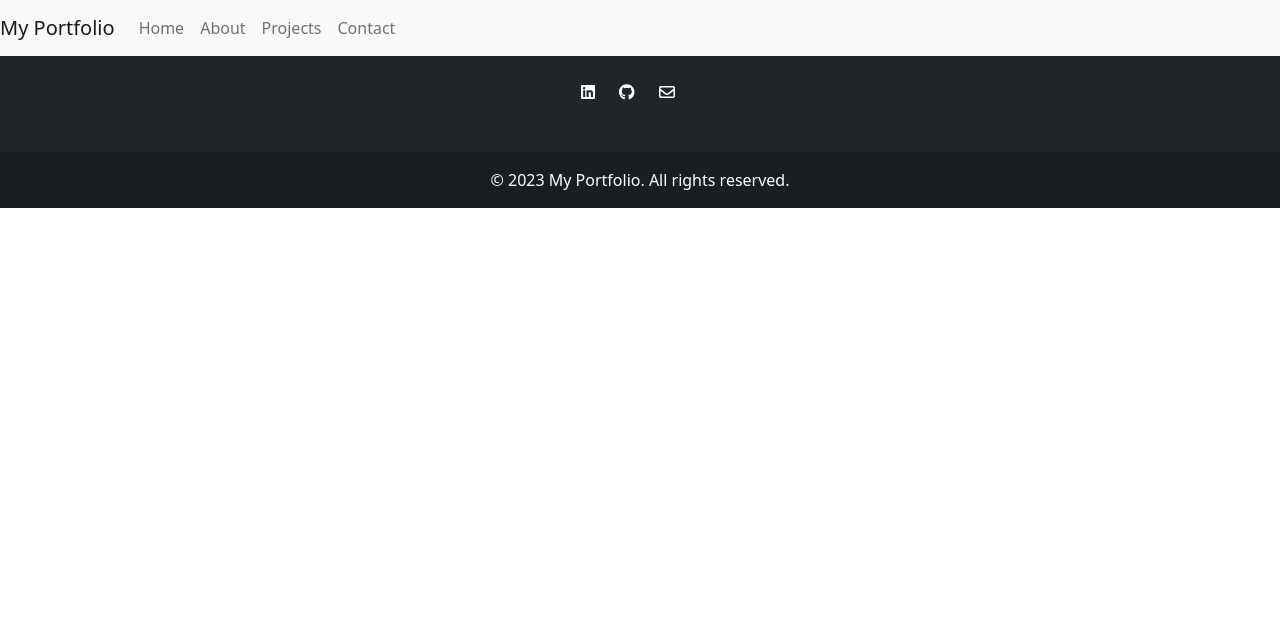
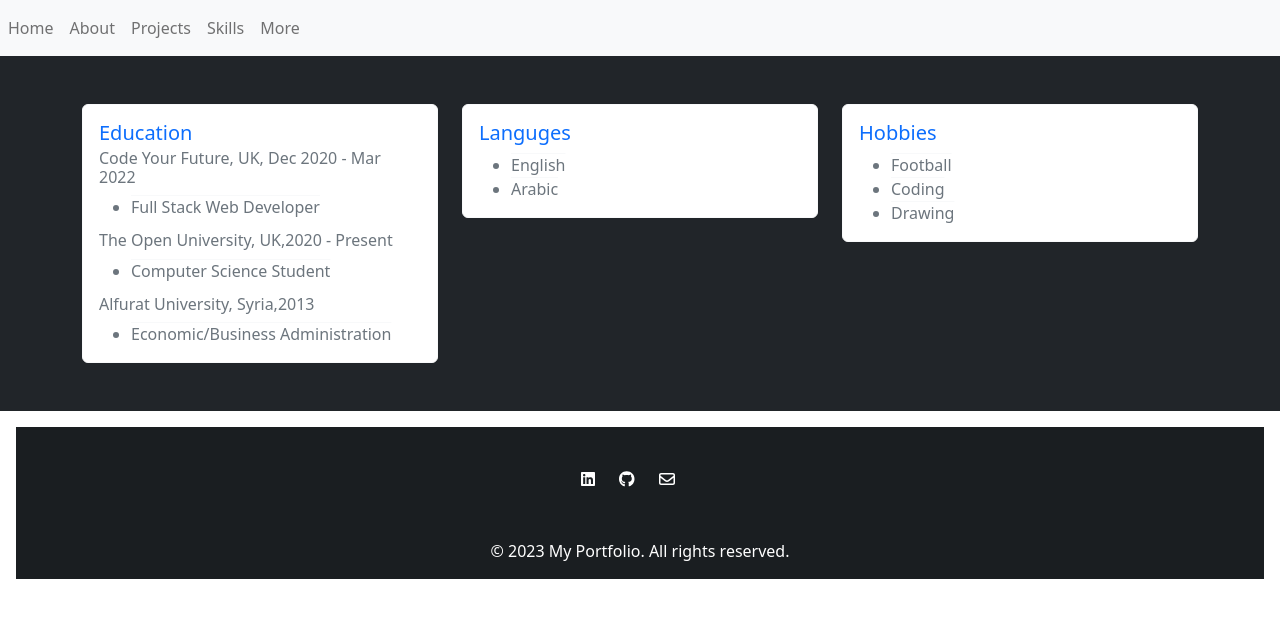
Before and after one commit to Mohammedal-abdulhamid/my-portfolio, a React (Create React App) app: page /more in a window 1280 px wide. Shown: the top 618 px of the page. Built offline with nearby package versions, Linux system fonts and the light colour scheme.

Commit message:
adding new pages

```diff
--- a/src/App.css
+++ b/src/App.css
@@ -1,5 +1,7 @@
 .App {
   text-align: center;
+  /* scrollbar-color: white; */
+
 }
 
 .App-logo {
--- a/src/App.js
+++ b/src/App.js
@@ -3,10 +3,11 @@ import { BrowserRouter , Routes,Route } from 'react-router-dom';
 import Home from './pages/home/Home';
 import About from './pages/About';
 import Projects from './pages/Projects';
-import Contact from './pages/Contact';
+import More from './pages/More';
 import './App.css';
 import NavBar from './pages/home/NavBar';
 import Footer from './pages/Footer';
+import Skills from './pages/home/Skills';
 
 function App() {
   return (
@@ -15,8 +16,10 @@ function App() {
     <Routes>
         <Route path="/" element={<Home />} />
         <Route path="/about" element={<About />} />
+        {/* <Route path="/experience" element={<Experience />} /> */}
         <Route path="/projects" element={<Projects />} />
-        <Route path="/contact" element={<Contact />} />
+        <Route path="/skills" element={<Skills />} />
+        <Route path="/more" element={<More />} />
       </Routes>
       <Footer />
       </BrowserRouter>
--- a/src/pages/About.js
+++ b/src/pages/About.js
@@ -23,7 +23,7 @@ const AboutPage = () => {
               Agile environment. One of my favorite projects was building a web
               application that allowed users to create and customize their own
               workout plans. In my free time, I enjoy exploring new technologies
-              and contributing to open-source projects. I am passionate about
+              specially AI and machine learning. I am passionate about
               using my skills to make a positive impact in the world and I am
               excited to see what the future holds for me in the world of tech.
             </p>
--- a/src/pages/Contact.js
+++ /dev/null
@@ -1,9 +0,0 @@
-import React from 'react'
-
-function Contact() {
-  return (
-    <div>Contact</div>
-  )
-}
-
-export default Contact
--- a/src/pages/Footer.js
+++ b/src/pages/Footer.js
@@ -7,7 +7,9 @@ import './Footer.css';
 
 function Footer() {
   return (
-    <footer className="bg-dark text-center text-white">
+    <footer className="bg-dark text-center m-3 text-white" style={{ backgroundColor:'inherit'}}>
+
+      <div className="text-center p-3" style={{ backgroundColor: 'rgba(0, 0, 0, 0.2)' }}>
       <div className="container p-4">
         <section className="mb-4">
           <a href="https://www.linkedin.com/in/mohammed-alabdulhamid-445455209/" className="me-4 text-reset">
@@ -21,7 +23,6 @@ function Footer() {
           </a>
         </section>
       </div>
-      <div className="text-center p-3" style={{ backgroundColor: 'rgba(0, 0, 0, 0.2)' }}>
         © {new Date().getFullYear()} My Portfolio. All rights reserved.
       </div>
     </footer>
--- /dev/null
+++ b/src/pages/More.js
@@ -0,0 +1,92 @@
+import React from "react";
+
+function More() {
+  return (
+    <section id="projects" class="bg-dark text-light py-5">
+      <div class="container">
+        {/* More card */}
+        <div class="row">
+          {/* Card for Education */}
+          <div class="col-md-6 col-lg-4 mb-8">
+            <div class="card border-light">
+              <div class="card-body">
+                <h5 class="card-title text-primary">Education</h5>
+                <h6 class="card-subtitle mb-2 text-muted">
+                  Code Your Future, UK, Dec 2020 - Mar 2022
+                </h6>
+                <ul class="card-text">
+                  <li class="projectText text-muted ">
+                    Full Stack Web Developer
+                  </li>
+                </ul>
+                <h6 class="card-subtitle mb-2 text-muted">
+                  The Open University, UK,2020 - Present
+                </h6>
+                <ul class="card-text">
+                  <li class="projectText text-muted ">
+                    Computer Science Student
+                  </li>
+                </ul>
+                <h6 class="card-subtitle mb-2 text-muted">
+                  Alfurat University, Syria,2013
+                </h6>
+                <ul class="card-text">
+                  <li class="projectText text-muted ">
+                    Economic/Business Administration
+                  </li>
+                </ul>
+              </div>
+            </div>
+          </div>
+        {/* </div> */}
+        {/* <div class="row"> */}
+          {/* Card for Languages */}
+          <div class="col-md-6 col-lg-4 mb-4">
+            <div class="card border-light">
+              <div class="card-body">
+                <h5 class="card-title text-primary">Languges</h5>
+
+                <ul class="card-text">
+                  <li class="projectText text-muted ">
+                    English
+                  </li>
+                  <li class="projectText text-muted ">
+                    Arabic
+                  </li>
+                </ul>
+
+
+              </div>
+            </div>
+          </div>
+        {/* </div> */}
+        {/* <div class="row"> */}
+          {/* Card for Hobbies */}
+          <div class="col-md-6 col-lg-4 mb-4">
+            <div class="card border-light">
+              <div class="card-body">
+                <h5 class="card-title text-primary">Hobbies</h5>
+
+                <ul class="card-text">
+                  <li class="projectText text-muted ">
+                    Football
+                  </li>
+                  <li class="projectText text-muted ">
+                    Coding
+                  </li>
+                  <li class="projectText text-muted ">
+                    Drawing
+                  </li>
+                </ul>
+
+
+              </div>
+            </div>
+          </div>
+        </div>
+      </div>
+    </section>
+  );
+}
+
+export default More;
--- a/src/pages/Projects.js
+++ b/src/pages/Projects.js
@@ -44,7 +44,70 @@ function Projects() {
               </div>
             </div>
           </div>
-
+                {/* Card for Caritas Education */}
+          <div class="col-md-6 col-lg-4 mb-4">
+            <div class="card border-light">
+              <div class="card-body">
+                <h5 class="card-title text-primary">Caritas Education</h5>
+                <h6 class="card-subtitle mb-2 text-muted">Gatsby, Contentful, TailWind, GraphQL, Jest, Figma, Netlify</h6>
+                <ul class="card-text">
+                  <li class ="projectText text-muted">Set a daily stand-up and task distribution.</li>
+                  <li class ="projectText text-muted " >Worked with a team to design the layout of the webpage using Wireframe.</li>
+                  <li class ="projectText text-muted  ">Set meetings with the customer at each stage of the work to get his feedback.</li>
+                  <li class ="projectText text-muted ">Coded the testing part using Jest Testing Library and carried out some debugging.</li>
+                </ul>
+                <a href="https://github.com/Mohammedal-abdulhamid/caritas-final-project" class="card-link text-primary" target="_blank">View on GitHub</a>
+              </div>
+            </div>
+            </div>
+             {/* Card for Caritas Education */}
+          <div class="col-md-6 col-lg-4 mb-4">
+            <div class="card border-light">
+              <div class="card-body">
+                <h5 class="card-title text-primary">Caritas Education</h5>
+                <h6 class="card-subtitle mb-2 text-muted">Gatsby, Contentful, TailWind, GraphQL, Jest, Figma, Netlify</h6>
+                <ul class="card-text">
+                  <li class ="projectText text-muted">Set a daily stand-up and task distribution.</li>
+                  <li class ="projectText text-muted " >Worked with a team to design the layout of the webpage using Wireframe.</li>
+                  <li class ="projectText text-muted  ">Set meetings with the customer at each stage of the work to get his feedback.</li>
+                  <li class ="projectText text-muted ">Coded the testing part using Jest Testing Library and carried out some debugging.</li>
+                </ul>
+                <a href="https://github.com/Mohammedal-abdulhamid/caritas-final-project" class="card-link text-primary" target="_blank">View on GitHub</a>
+              </div>
+            </div>
+            </div>
+             {/* Card for Caritas Education */}
+          <div class="col-md-6 col-lg-4 mb-4">
+            <div class="card border-light">
+              <div class="card-body">
+                <h5 class="card-title text-primary">Caritas Education</h5>
+                <h6 class="card-subtitle mb-2 text-muted">Gatsby, Contentful, TailWind, GraphQL, Jest, Figma, Netlify</h6>
+                <ul class="card-text">
+                  <li class ="projectText text-muted">Set a daily stand-up and task distribution.</li>
+                  <li class ="projectText text-muted " >Worked with a team to design the layout of the webpage using Wireframe.</li>
+                  <li class ="projectText text-muted  ">Set meetings with the customer at each stage of the work to get his feedback.</li>
+                  <li class ="projectText text-muted ">Coded the testing part using Jest Testing Library and carried out some debugging.</li>
+                </ul>
+                <a href="https://github.com/Mohammedal-abdulhamid/caritas-final-project" class="card-link text-primary" target="_blank">View on GitHub</a>
+              </div>
+            </div>
+            </div>
+             {/* Card for Caritas Education */}
+          <div class="col-md-6 col-lg-4 mb-4">
+            <div class="card border-light">
+              <div class="card-body">
+                <h5 class="card-title text-primary">Caritas Education</h5>
+                <h6 class="card-subtitle mb-2 text-muted">Gatsby, Contentful, TailWind, GraphQL, Jest, Figma, Netlify</h6>
+                <ul class="card-text">
+                  <li class ="projectText text-muted">Set a daily stand-up and task distribution.</li>
+                  <li class ="projectText text-muted " >Worked with a team to design the layout of the webpage using Wireframe.</li>
+                  <li class ="projectText text-muted  ">Set meetings with the customer at each stage of the work to get his feedback.</li>
+                  <li class ="projectText text-muted ">Coded the testing part using Jest Testing Library and carried out some debugging.</li>
+                </ul>
+                <a href="https://github.com/Mohammedal-abdulhamid/caritas-final-project" class="card-link text-primary" target="_blank">View on GitHub</a>
+              </div>
+            </div>
+            </div>
 
 
         </div>
--- a/src/pages/home/Home.js
+++ b/src/pages/home/Home.js
@@ -17,7 +17,7 @@ const Home = () => {
           <Col md={8}>
             <h1 className="display-4 mb-4">Hello, I'm Mohammed</h1>
             <p className="lead ">
-              I'm a full-stack developer based in Manchester,UK. I have a
+              I'm a full-stack developer based in Manchester,UK. I have
               passion for coding and creating beautiful, responsive, and
               user-friendly websites and applications.
             </p>
--- a/src/pages/home/NavBar.js
+++ b/src/pages/home/NavBar.js
@@ -6,14 +6,15 @@ function NavBar() {
   return (
 
     <Navbar bg="light" expand="lg">
-      <Navbar.Brand href="/">My Portfolio</Navbar.Brand>
+      {/* <Navbar.Brand href="/">My Portfolio</Navbar.Brand> */}
       <Navbar.Toggle aria-controls="basic-navbar-nav" />
       <Navbar.Collapse id="basic-navbar-nav">
         <Nav className="mr-auto">
           <Nav.Link as={Link} to="/">Home</Nav.Link>
           <Nav.Link as={Link} to="/about">About</Nav.Link>
           <Nav.Link as={Link} to="/projects">Projects</Nav.Link>
-          <Nav.Link as={Link} to="/contact">Contact</Nav.Link>
+          <Nav.Link as={Link} to="/skills">Skills</Nav.Link>
+          <Nav.Link as={Link} to="/more">More</Nav.Link>
         </Nav>
       </Navbar.Collapse>
     </Navbar>
--- /dev/null
+++ b/src/pages/home/Skills.js
@@ -0,0 +1,58 @@
+import React from "react";
+import { Container, Row, Col } from "react-bootstrap";
+import "./Skills.css";
+function Skills() {
+  return (
+    <section id="projects" class="bg-dark text-light py-5">
+      <div class="container">
+        <h2 class="text-center mb-5">Skills</h2>
+
+        {/* technical skills */}
+        <div class="row">
+          {/* Card for the Shop Comments App */}
+          <div class="col-md-6 col-lg-4 mb-4">
+            <div class="card border-light">
+              <div class="card-body">
+                <h5 class="card-title text-primary">Technical Skills</h5>
+
+                <ul class="card-text">
+                  <li class="projectText text-muted ">
+                    HTML, CSS, JavaScript, Node js React, Bootstrap GitHub,
+                    Expres SQL, MongoDB
+                  </li>
+                </ul>
+              </div>
+            </div>
+          </div>
+        </div>
+         {/* technical skills */}
+         <div class="row">
+          {/* Card for the Shop Comments App */}
+          <div class="col-md-6 col-lg-4 mb-4">
+            <div class="card border-light">
+              <div class="card-body">
+                <h5 class="card-title text-primary">Soft Skills</h5>
+
+                <ul class="card-text">
+                  <li class="projectText text-muted ">
+                  Teamwork
+Communication
+Adaptability
+Creativity
+Agile Methodology
+Time Management
+Problem Solving
+
+
+                  </li>
+                </ul>
+              </div>
+            </div>
+          </div>
+        </div>
+      </div>
+    </section>
+  );
+}
+
+export default Skills;
```
Also changed, not shown: src/pages/Experience.js (added, +10 -0 lines), src/pages/home/Skills.css (added).
